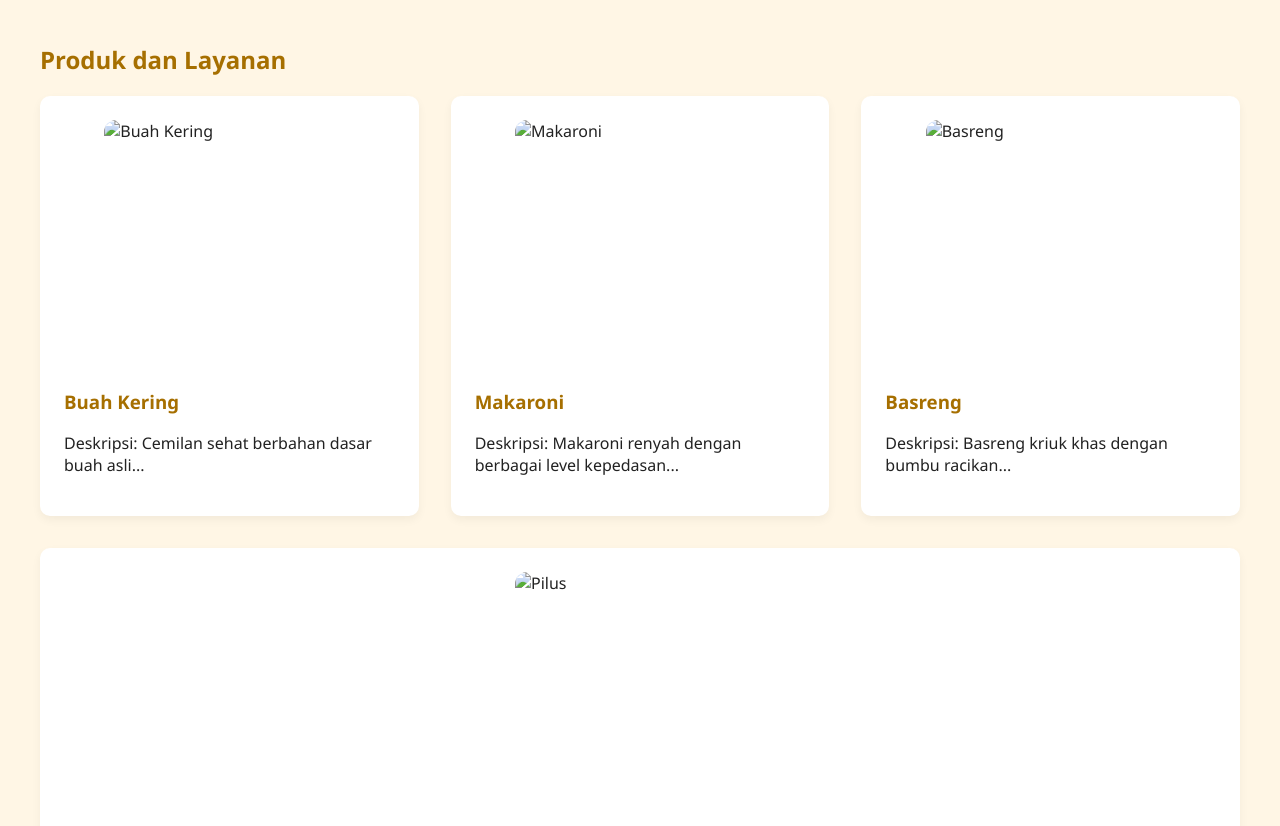
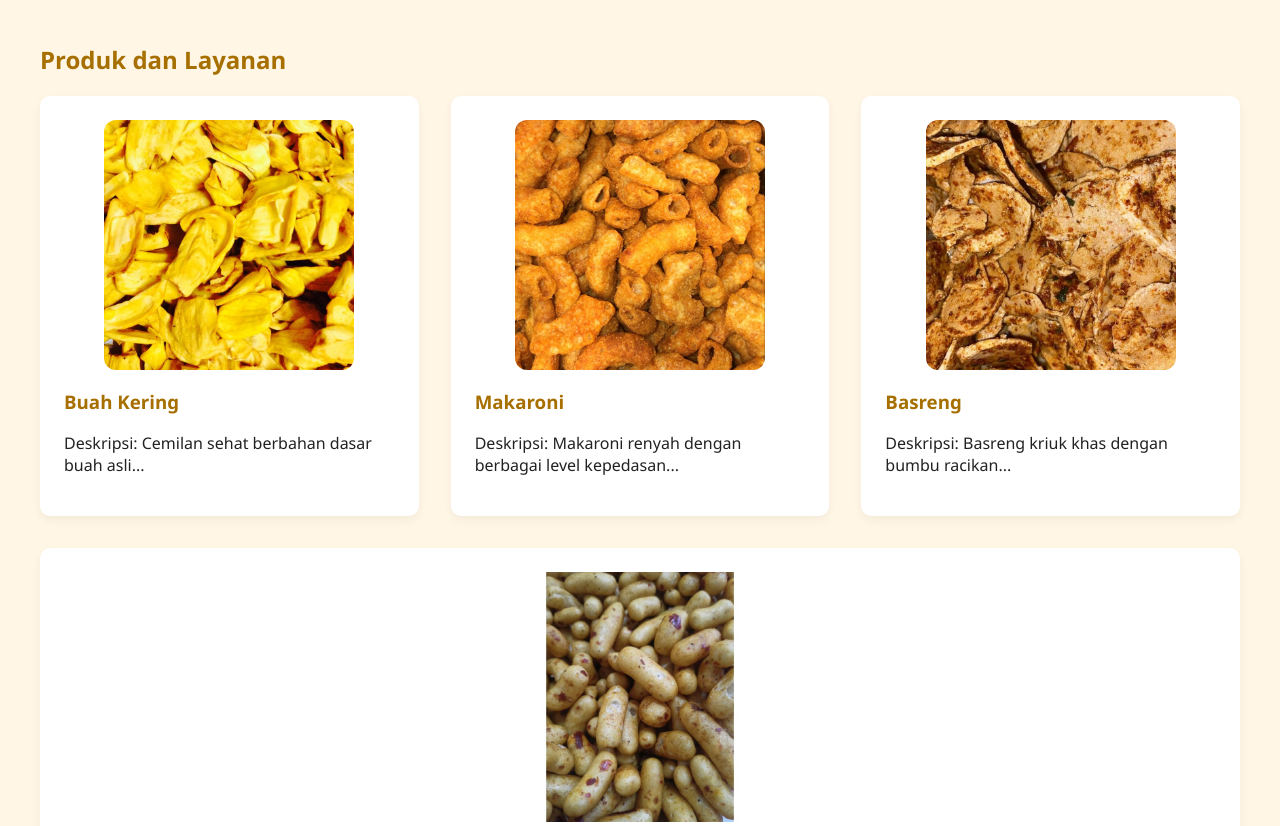
Before and after one commit to HALLEYN/cemalcemil, a plain HTML site: page index.html in a window 1280 px wide. Shown: the part 1460-2286 px from the top of the page. Drawn offline with Linux system fonts and the light colour scheme.

Commit message:
update index.html

```diff
--- a/index.html
+++ b/index.html
@@ -30,7 +30,7 @@
 
   <section id="sampul">
     <h2>Selamat Datang di Cemal Cemil</h2>
-    <img src="logo.jpeg" alt="Logo Cemal Cemil" class="logo" />
+    <img src="images/logo.jpeg" alt="Logo Cemal Cemil" class="logo" />
   </section>
 
   <section id="pendahuluan">
@@ -58,22 +58,22 @@
     <h2>Produk dan Layanan</h2>
     <div class="grid">
       <div class="card">
-        <img src="buah_kering.jpg" alt="Buah Kering" />
+        <img src="images/buah_kering.jpg" alt="Buah Kering" />
         <h3>Buah Kering</h3>
         <p>Deskripsi: Cemilan sehat berbahan dasar buah asli...</p>
       </div>
       <div class="card">
-        <img src="makaroni.jpg" alt="Makaroni" />
+        <img src="images/makaroni.jpg" alt="Makaroni" />
         <h3>Makaroni</h3>
         <p>Deskripsi: Makaroni renyah dengan berbagai level kepedasan...</p>
       </div>
       <div class="card">
-        <img src="basreng.jpg" alt="Basreng" />
+        <img src="images/basreng.jpg" alt="Basreng" />
         <h3>Basreng</h3>
         <p>Deskripsi: Basreng kriuk khas dengan bumbu racikan...</p>
       </div>
       <div class="card">
-        <img src="pilus.jpg" alt="Pilus" />
+        <img src="images/pilus.jpg" alt="Pilus" />
         <h3>Pilus</h3>
         <p>Deskripsi Produk: Pilus adalah camilan tradisional...</p>
       </div>
```
